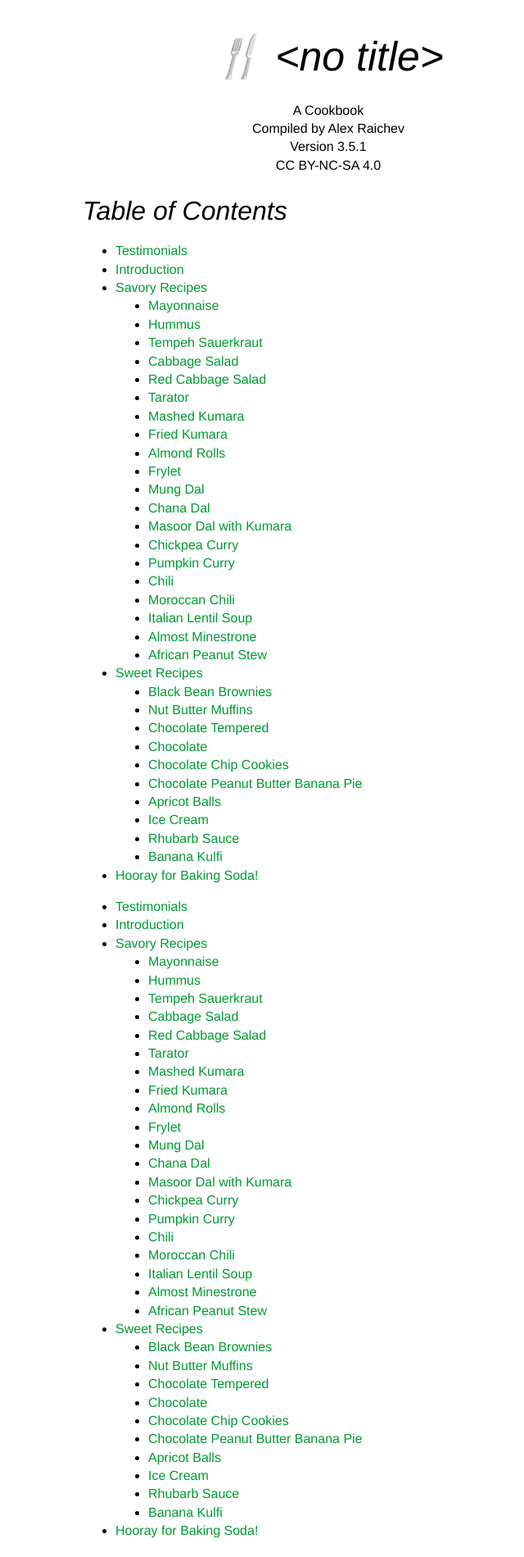
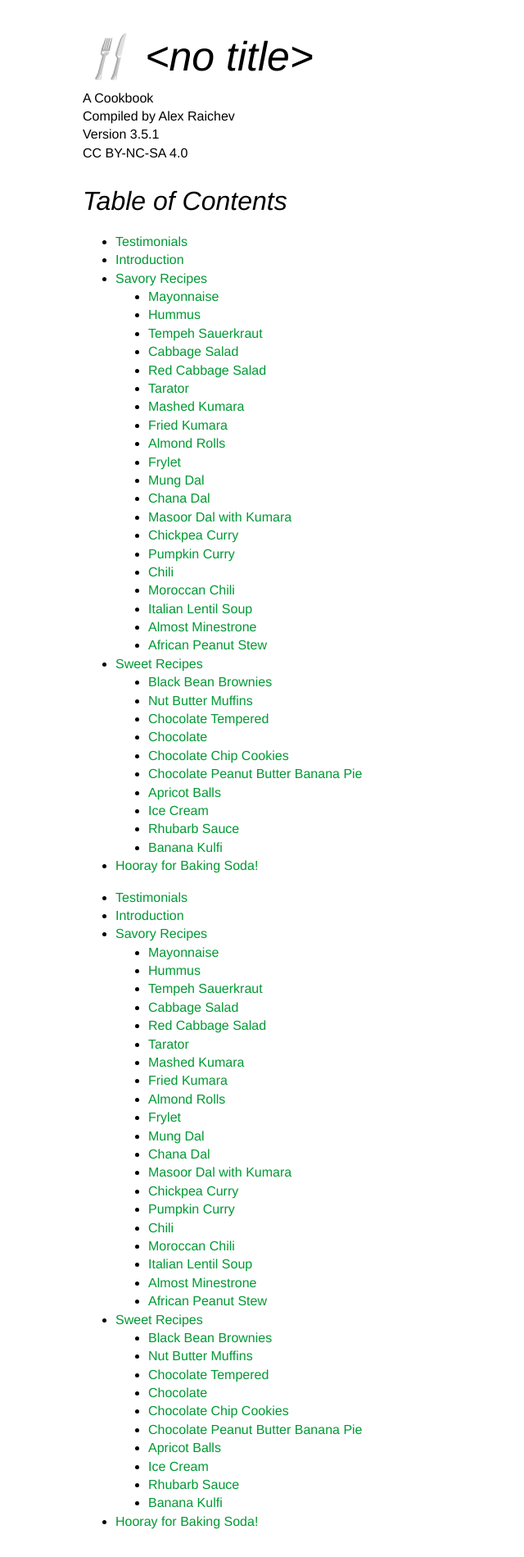
Before and after one commit to araichev/vegehead, a Sphinx documentation site: the page built from docs/index.rst, in a window 1280 px wide. Shown: the whole page at 82% size, without its empty margins (239-879 px from the left). Built offline with Sphinx 7.4.7, drawn with Linux system fonts in a browser that asks for light colours.

Commit message:
Shrank header for small screens

```diff
--- a/docs/_static/my-style.css
+++ b/docs/_static/my-style.css
@@ -20,15 +20,16 @@ h2 {
     page-break-before: always;
 }
 #header {
-    margin-bottom: 20px;
-    text-align: center;
-}
+    margin-bottom: 25px;
+/*    text-align: center;
+*/}
 #header h1 {
     font-weight: normal;
     font-size: 50px;
     font-style: italic;
     page-break-before: avoid;
-    margin-bottom: 20px;
+    margin-bottom: 5px;
+    padding: 0;
 }
 #header h1:before {
     content: '';
```
